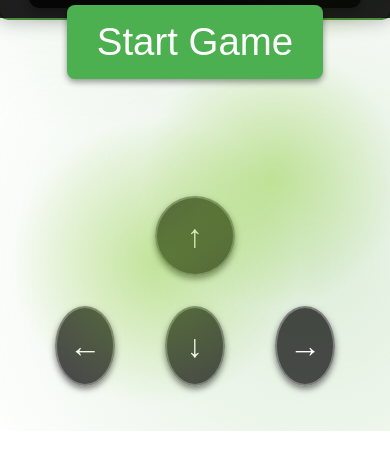
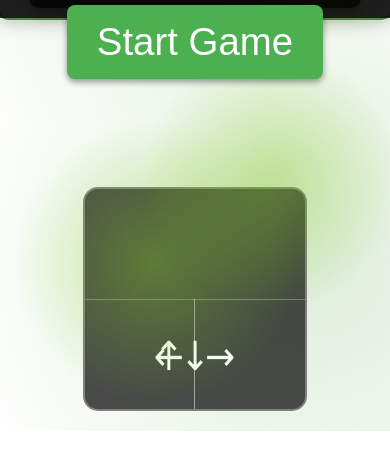
Before and after one commit to mdrhl1doto/snake, a plain HTML site: page index.html in a window 390 px wide. Shown: the part 413-864 px from the top of the page. Drawn offline with Linux system fonts and the light colour scheme.

Commit message:
Update index.html

```diff
--- a/index.html
+++ b/index.html
@@ -281,49 +281,67 @@
             #gameCanvas {
                 width: 85vw;
                 height: 85vw;
-                max-width: 85;
+                max-width: 85vw;
                 max-height: 85vw;
             }
             #touchControls {
                 position: fixed;
-                bottom: 40px;
+                bottom: 20px;
                 left: 0;
                 width: 100%;
                 display: flex;
                 flex-direction: column;
                 align-items: center;
-                gap: 20px;
+                gap: 10px;
             }
-            .touchButtonRow{
-                display: flex;
-                justify-content: center;
-                gap: 30px;
-                margin: 5px 0;
-            }
-            .touchButton{
-                width: 80px;
-                height: 80px;
+            #directionalPad{
+                display: grid;
+                grid-template-columns: 1fr 1fr;
+                grid-template-rows: 1fr 1fr;
+                width: 220px;
+                height: 220px;
                 background-color: rgba(0, 0, 0, 0.7);
                 border: 2px solid rgba(255, 255, 255, 0.3);
-                border-radius: 50%;
-                color: white;
-                font-size: 32px;
+                border-radius: 15px;
+                -webkit-tap-highlight-color: transparent;
+                user-select: none;
+            }
+            .directionalButton{
                 display: flex;
                 justify-content: center;
                 align-items: center;
-                padding: 0;
+                font-size: 40px;
+                color: white;
                 cursor: pointer;
-                -webkit-tap-highlight-color: transparent;
             }
-            .touchButtonRow:last-child{
-                width: 100%;
-                max-width: 300px;
-                justify-content: center;
-                padding: 0 20px;
+            .directionalButton:active{
+                background-color: rgba(0, 0, 0, 0.9);
             }
-            .touchButton:active{
-                transform: scale(0.9);
-                background-color: rgba(0, 0, 0, 0.9);
+            #upButton{
+                grid-column: 1;
+                grid-row: 2;
+                border-right: 1px solid rgba(255, 255, 255, 0.3);
+                justify-content: flex-end;
+                padding-right: 10px;
+            }
+            #leftButton{
+                grid-column: 1;
+                grid-row: 2;
+                border-right: 1px solid rgba(255, 255, 255, 0.3); /* Separator line */
+                justify-content: flex-end; /* Align arrow to the right side of the left button area */
+                padding-right: 10px; /* Add padding to the right of the arrow */
+            }
+            #rightButton{
+                grid-column: 2;
+                grid-row: 2;
+                justify-content: flex-start; /* Align arrow to the left side of the right button area */
+                padding-left: 10px;
+            }
+            #downButton{
+                grid-column: 1 / 3; /* Span across two columns */
+                grid-row: 2;
+                border-top: 1px solid rgba(255, 255, 255, 0.3); /* Separator line */
+                justify-content: center; /* Center arrow for down button which spans whole bottom row */
             }
         }
 
@@ -357,13 +375,11 @@
         </div>
 
         <div id="touchControls">
-            <div class="touchButtonRow">
-                <button class="touchButton" onclick="changeDirection('up')" ontouchstart="changeDirection('up')">↑</button>
-            </div>
-            <div class="touchButtonRow">
-                <button class="touchButton" onclick="changeDirection('left')" ontouchstart="changeDirection('left')">←</button>
-                <button class="touchButton" onclick="changeDirection('down')" ontouchstart="changeDirection('down')">↓</button>
-                <button class="touchButton" onclick="changeDirection('right')" ontouchstart="changeDirection('right')">→</button>
+            <div id="directionalPad">
+                <div class="directionalButton" id="upButton">↑</div>
+                <div class="directionalButton" id="leftButton">←</div>
+                <div class="directionalButton" id="rightButton">→</div>
+                <div class="directionalButton" id="downButton">↓</div>
             </div>
         </div>
     </div>
```
